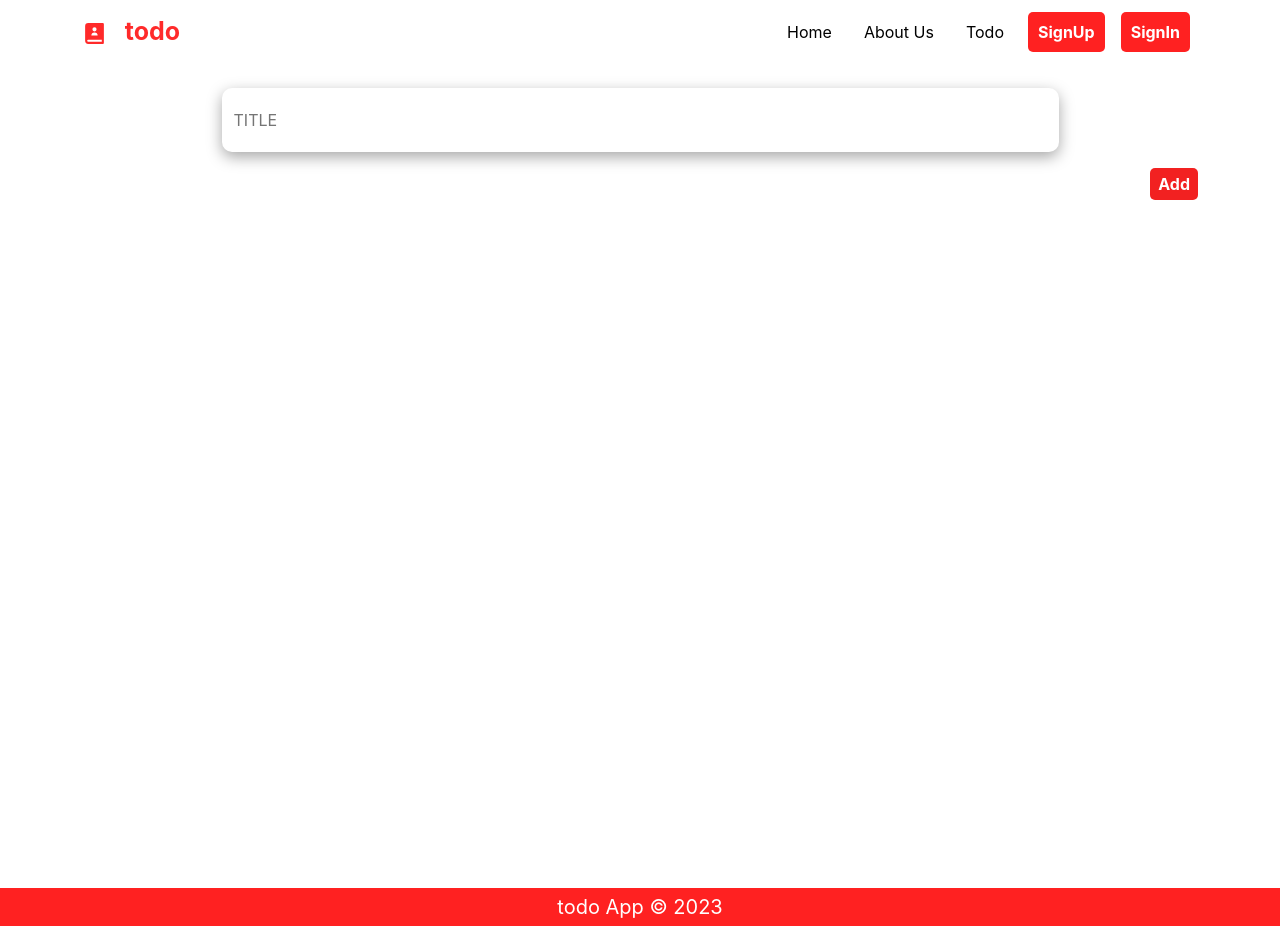
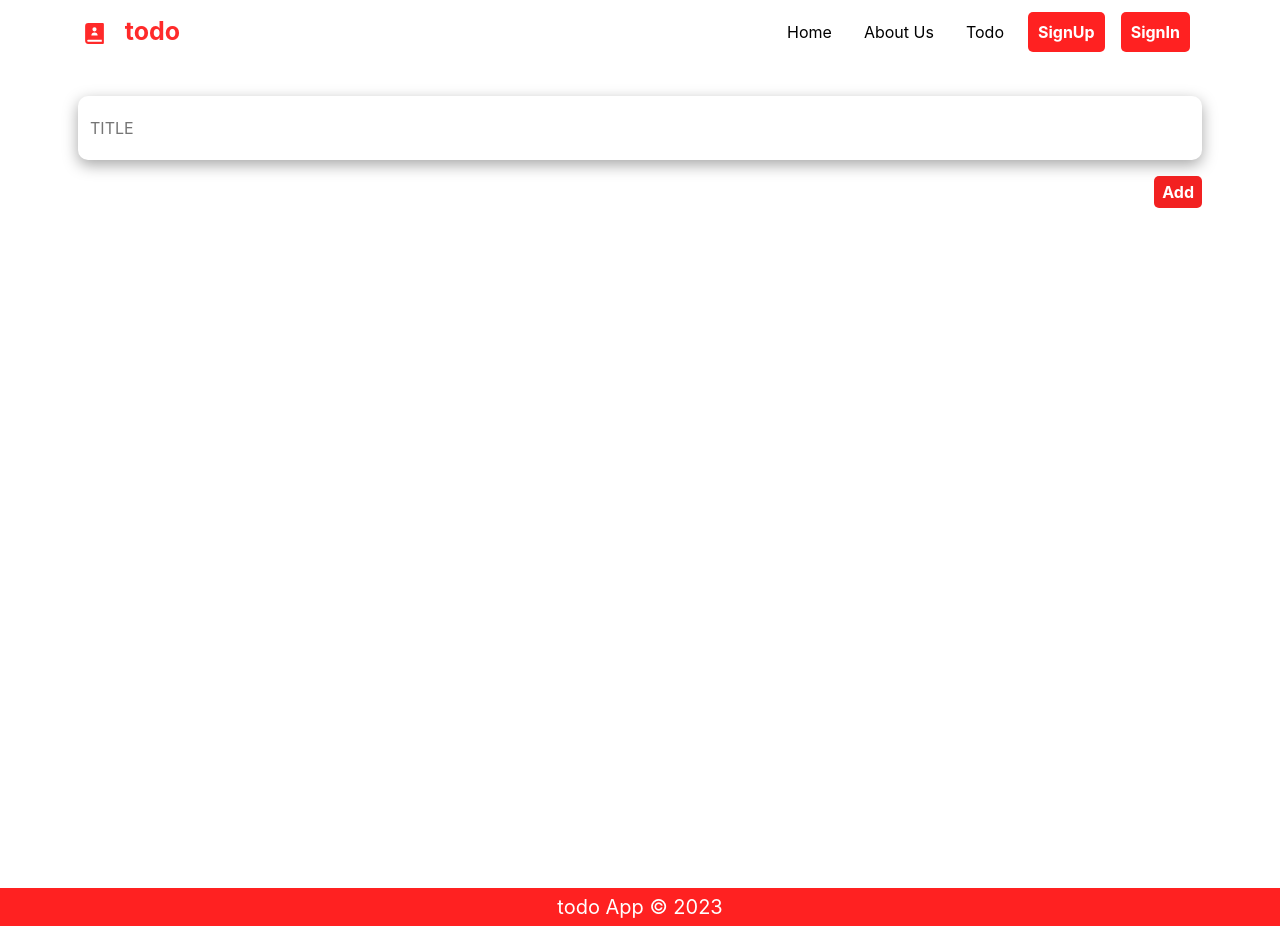
Before and after one commit to AdilHameed351/fw, a React (Create React App) app in the folder frontend/: page /todo in a window 1280 px wide. Built offline with nearby package versions, Linux system fonts and the light colour scheme.

Commit message:
Update Todo.jsx

```diff
--- a/frontend/src/components/todo/Todo.jsx
+++ b/frontend/src/components/todo/Todo.jsx
@@ -35,7 +35,7 @@ const Todo = () => {
                 setArray([...Array, Inputs]);
                 setInputs({ title: "", body: "" });
                 toast.success("Your Task is Added");
-                toast.error("Your Task Is Not Saved! Please SignU1p");
+                toast.error("Your Task Is Not Saved! Please SignUp");
             }
         }
     };
@@ -74,12 +74,12 @@ const Todo = () => {
     <>
     <div className="todo">
         <ToastContainer />
-        <div className="todo-main container d-flex flex-column justify-content-center align-items-center my-4">
-            <div className="d-flex flex-column todo-inputs-div w-75 p-1">
+        <div className="todo-main container d-flex flex-column justify-content-center align-items-center my-4 p-lg-2 p-4">
+            <div className="d-flex flex-column todo-inputs-div w-100 p-1">
                 <input type="text" placeholder="TITLE" className="my-2 p-2 todo-inputs" value={Inputs.title} name="title" onClick={show} onChange={change} />
                 <textarea id="textarea" type="text" placeholder="BODY" className="p-2 todo-inputs" value={Inputs.body} name="body" onChange={change} />
             </div>
-            <div className="w-lg-50 w-100 d-flex justify-content-end my-3">
+            <div className="w-100 d-flex justify-content-end my-3">
                 <button className="home-btn px-2 py-1" onClick={submit}>Add</button>
             </div>
         </div>
```
